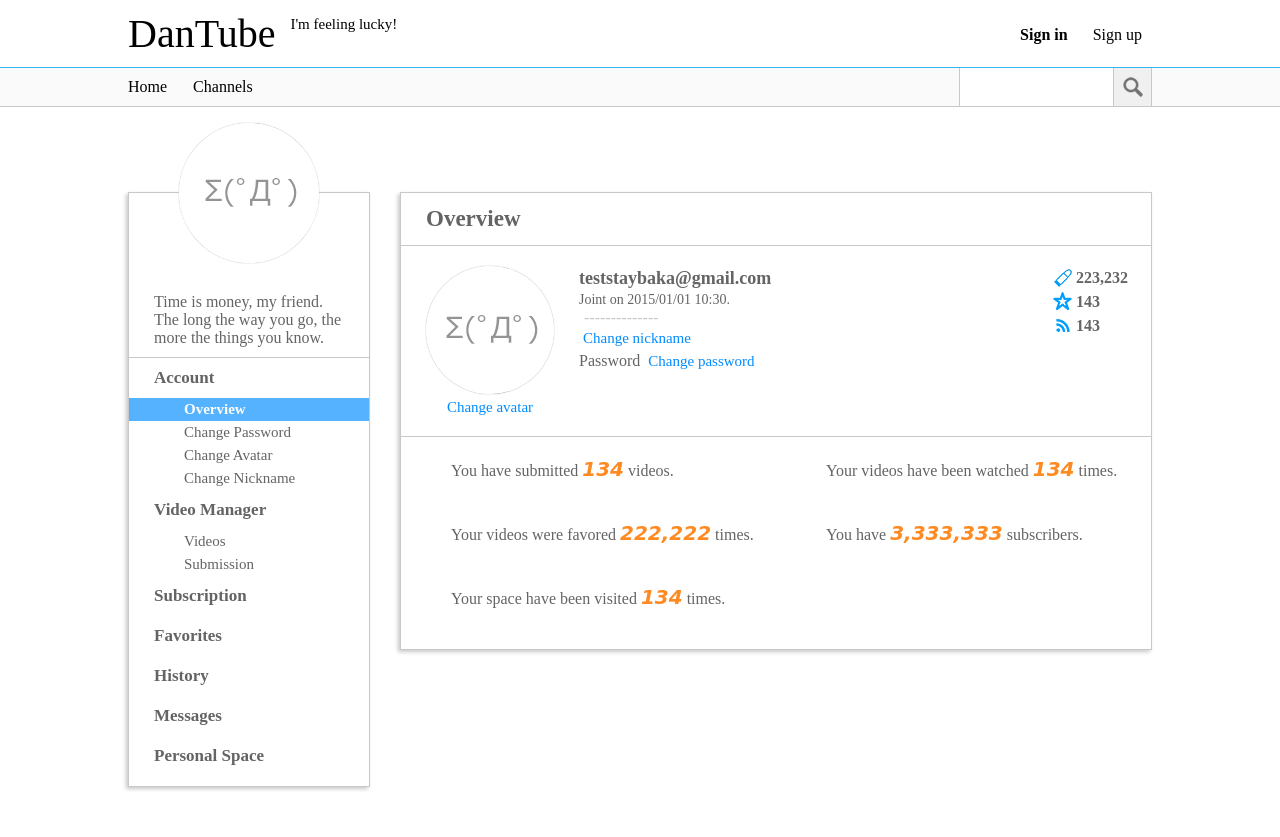
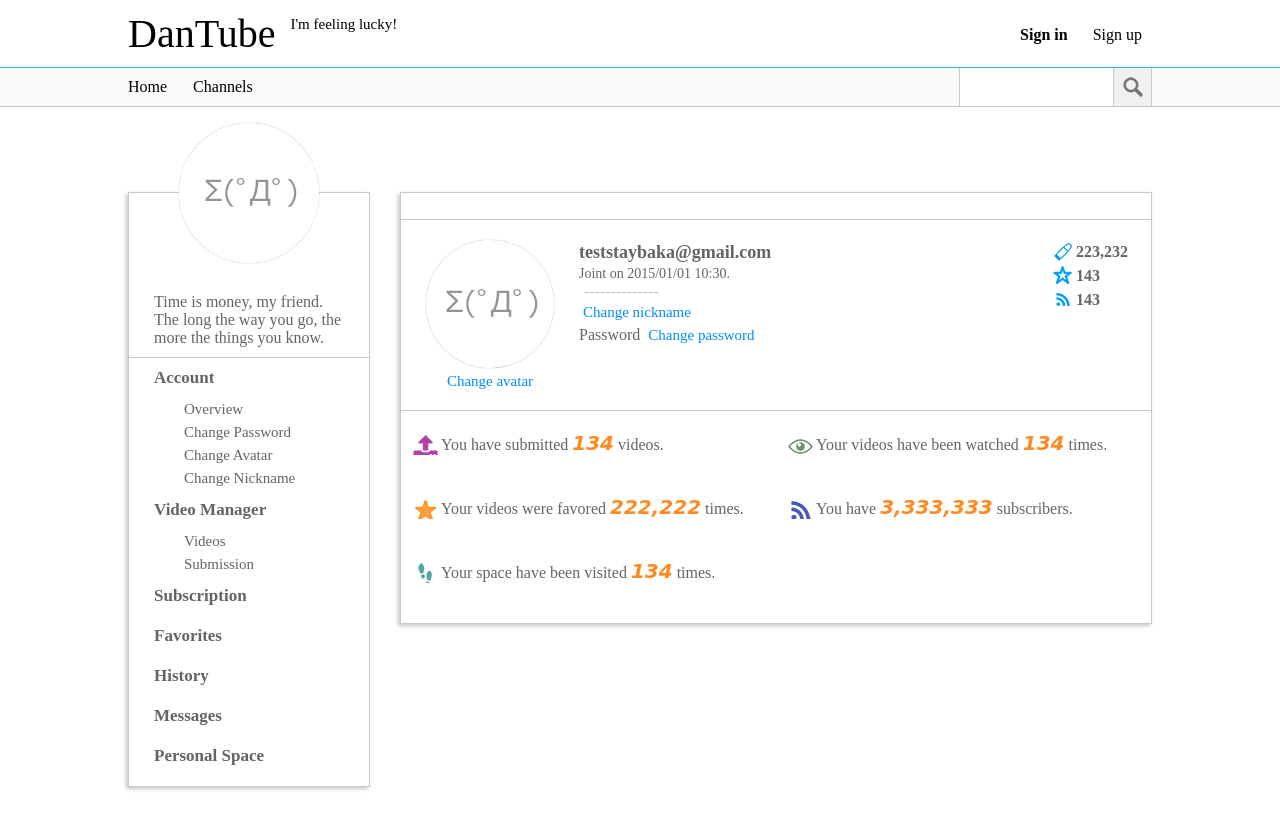
Before and after one commit to teststaybaka/DanTube, a Python web app: template template/account.html in a window 1280 px wide. Run offline with Jinja, Linux system fonts and the light colour scheme; the template is opened without the code that fills it, so the values that code supplies are empty.

Commit message:
add icons & link;

```diff
--- a/account.py
+++ b/account.py
@@ -3,3 +3,7 @@
 class Account(BaseHandler):
     def get(self):
         self.render('account');
+
+class ChangePassword(BaseHandler):
+    def get(self):
+        self.render('change_password');
--- a/static/account.css
+++ b/static/account.css
@@ -5,7 +5,6 @@
     width: 240px;
     float: left;
     padding-bottom: 10px;
-    /*box-shadow: -2px 2px 6px rgb(164,215,255);*/
     box-shadow: -2px 2px 4px rgb(200,200,200);
 }
 
@@ -52,6 +51,7 @@
     font-weight: bold;
     font-size: 17px;
     color: rgb(100,100,100);
+    cursor: pointer;
 }
 
 div.sub-option {
@@ -60,6 +60,11 @@
     padding: 3px;
     padding-left: 55px;
     color: rgb(100,100,100);
+    cursor: pointer;
+}
+
+div.sub-option:hover, div.main-option:hover {
+    color: rgb(0,140,255);
 }
 
 div.sub-option.active {
@@ -156,6 +161,11 @@
     font-size: 18px;
     font-weight: bold;
     padding-top: 0;
+    -webkit-box-sizing: border-box; /* Safari/Chrome, other WebKit */
+    -moz-box-sizing: border-box;    /* Firefox, other Gecko */
+    box-sizing: border-box;
+    word-wrap: break-word;
+    max-width: 100%;
 }
 
 #account-change-password, #account-change-nickname {
@@ -190,10 +200,62 @@
     background-repeat: no-repeat;
     cursor: pointer;
     display: inline-block;
+    word-wrap: break-word;
+    max-width: 100%;
+    -webkit-box-sizing: border-box; /* Safari/Chrome, other WebKit */
+    -moz-box-sizing: border-box;    /* Firefox, other Gecko */
+    box-sizing: border-box;
 }
 
 #mine-statistic span:hover {
     color: rgb(0,140,255);
+}
+
+#mine-statistic span div {
+    position: absolute;
+    display: none;
+    font-weight: normal;
+    font-size: 14px;
+    background-color: rgb(74,173,255);
+    color: white;
+    padding: 5px 8px;
+    margin-left: 9px;
+    border-radius: 3px;
+    margin-top: -3px;
+}
+
+#mine-statistic span div:after {
+    content: " ";
+    width: 0;
+    height: 0;
+    position: absolute;
+    top: 8px;
+    left: -4px;
+    border-right: 5px solid rgb(74,173,255);
+    border-top: 5px solid transparent;
+    border-bottom: 5px solid transparent;
+    display: block;
+}
+
+@-webkit-keyframes statistic_tip_show {
+    from {opacity: 0;
+          transform: translateX(-15px);}
+    to {opacity: 1;
+        transform: translateX(0);}
+}
+
+/* Standard syntax */
+@keyframes statistic_tip_show {
+    from {opacity: 0;
+          transform: translateX(-15px);}
+    to {opacity: 1;
+        transform: translateX(0);}
+}
+
+#mine-statistic span:hover div {
+    display: inline-block;
+    -webkit-animation: statistic_tip_show .25s; /* Chrome, Safari, Opera */
+    animation: statistic_tip_show .25s;
 }
 
 #personal-bullets {
@@ -217,13 +279,15 @@
     width: 375px;
     display: inline-block;
     float: left;
-    padding: 20px;
-    padding-left: 50px;
+    margin: 20px 0;
+    padding-left: 40px;
     padding-right: 0;
     -webkit-box-sizing: border-box; /* Safari/Chrome, other WebKit */
     -moz-box-sizing: border-box;    /* Firefox, other Gecko */
     box-sizing: border-box;
     color: rgb(100,100,100);
+    background-repeat: no-repeat;
+    background-position: 12px 3px;
 }
 
 div.statistic-entry span {
@@ -237,3 +301,23 @@
 div.statistic-entry span {
     color: rgb(255,138,34);
 }
+
+#statistic-submission {
+    background-image: url("/static/img/statistic_upload.png");
+}
+
+#statistic-watched {
+    background-image: url("/static/img/statistic_watched.png");
+}
+
+#statistic-favored {
+    background-image: url("/static/img/statistic_favor.png");
+}
+
+#statistic-subscribed {
+    background-image: url("/static/img/statistic_subscribe.png");
+}
+
+#statistic-visited {
+    background-image: url("/static/img/statistic_foot.png");
+}
--- /dev/null
+++ b/static/account.js
@@ -0,0 +1,10 @@
+$(document).ready(function() {
+    var urls = window.location.href.split('/');
+    if (urls[urls.length-1] === "account") {
+        $("#sub-overview").addClass("active");
+        $("#account-top-title").text("Overview");
+    } else if (urls[urls.length-1] === "change_password") {
+        $("#sub-change-password").addClass("active");
+        $("#account-top-title").text("Change Password");
+    }
+});
--- a/template/account.html
+++ b/template/account.html
@@ -2,7 +2,7 @@
 {% block head %}
 {{ super() }}
 <link href="/static/account.css" rel="stylesheet" type="text/css">
-<!-- <script src="/static/account.js" language="JavaScript" type="text/javascript"></script> -->
+<script src="/static/account.js" language="JavaScript" type="text/javascript"></script>
 {% endblock %}
 
 {% block body %}
@@ -15,10 +15,10 @@
         <div id="profile-signature">Time is money, my friend. The long the way you go, the more the things you know.</div>
     </div>
     <div id="bottom-area">
-        <div class="main-option">Account</div>
+        <div class="main-option" onclick="location.href='{{ uri_for('account') }}'">Account</div>
         <div class="sub-menu">
-            <div class="sub-option active">Overview</div>
-            <div class="sub-option">Change Password</div>
+            <div class="sub-option" id="sub-overview" onclick="location.href='{{ uri_for('account') }}'">Overview</div>
+            <div class="sub-option" id="sub-change-password" onclick="location.href='{{ uri_for('change_password') }}'">Change Password</div>
             <div class="sub-option">Change Avatar</div>
             <div class="sub-option">Change Nickname</div>
         </div>
@@ -36,8 +36,9 @@
 </div>
 <div id="account-right-section">
     <div id="account-top-title">
-        Overview
+
     </div>
+    {% block detail %}
     <div>
         <div class="container">
             <div id="account-profile-img">
@@ -52,22 +53,23 @@
                     <div id="account-change-nickname">Change nickname</div>
                 </div>
                 <div class="detail-entry">Password
-                    <div id="account-change-password">Change password</div>
+                    <div id="account-change-password" onclick="location.href='{{ uri_for('change_password') }}'">Change password</div>
                 </div>
             </div>
             <div id="mine-statistic">
-                <div><span id="personal-bullets">223,232</span></div>
-                <div><span id="personal-favorites">143</span></div>
-                <div><span id="personal-subscriptions">143</span></div>
+                <div><span id="personal-bullets">223,232<div>The bullets you have.</div></span></div>
+                <div><span id="personal-favorites">143<div>Your favorites.</div></span></div>
+                <div><span id="personal-subscriptions">143<div>Your subscriptions.</div></span></div>
             </div>
         </div>
         <div id="account-statistic" class="container">
             <div class="statistic-entry" id="statistic-submission">You have submitted <span>134</span> videos.</div>
-            <div class="statistic-entry">Your videos have been watched <span>134</span> times.</div>
-            <div class="statistic-entry">Your videos were favored <span>222,222</span> times.</div>
-            <div class="statistic-entry">You have <span>3,333,333</span> subscribers.</div>
-            <div class="statistic-entry">Your space have been visited <span>134</span> times.</div>
+            <div class="statistic-entry" id="statistic-watched">Your videos have been watched <span>134</span> times.</div>
+            <div class="statistic-entry" id="statistic-favored">Your videos were favored <span>222,222</span> times.</div>
+            <div class="statistic-entry" id="statistic-subscribed">You have <span>3,333,333</span> subscribers.</div>
+            <div class="statistic-entry" id="statistic-visited">Your space have been visited <span>134</span> times.</div>
         </div>
     </div>
+    {% endblock %}
 </div>
 {% endblock %}
--- a/template/base.html
+++ b/template/base.html
@@ -22,7 +22,7 @@
     {% block navigation %}
     <div id="user-bar-background">
         <div id="user-bar" class="container">
-            <div id="logo" class="left" onclick="location.href='/'">DanTube</div>
+            <div id="logo" class="left" onclick="location.href='{{ uri_for('home') }}'">DanTube</div>
             <div class="navi left link" id="feeling-lucky">I'm feeling lucky!</div>
             {% if is_auth %}
             <div id="portrait" class="right">
--- a/urls.py
+++ b/urls.py
@@ -23,6 +23,7 @@
     webapp2.Route(r'/nickname_check', login.NicknameCheck, name="nickname_check"),
     webapp2.Route(r'/logout', login.Logout, name="logout"),
     webapp2.Route(r'/account', account.Account, name="account"),
+    webapp2.Route(r'/account/change_password', account.ChangePassword, name="change_password"),
 
     webapp2.Route(r'/password/reset/<user_id:\d+>-<pwdreset_token:.+>', views.ForgotPasswordReset, name="forgot_password_reset"),
     webapp2.Route(r'/password/reset', views.PasswordReset, name="password_reset"),
```
Also changed, not shown: static/img/statistic_favor.png (added), static/img/statistic_foot.png (added), static/img/statistic_subscribe.png (added), static/img/statistic_upload.png (added), static/img/statistic_watched.png (added).
